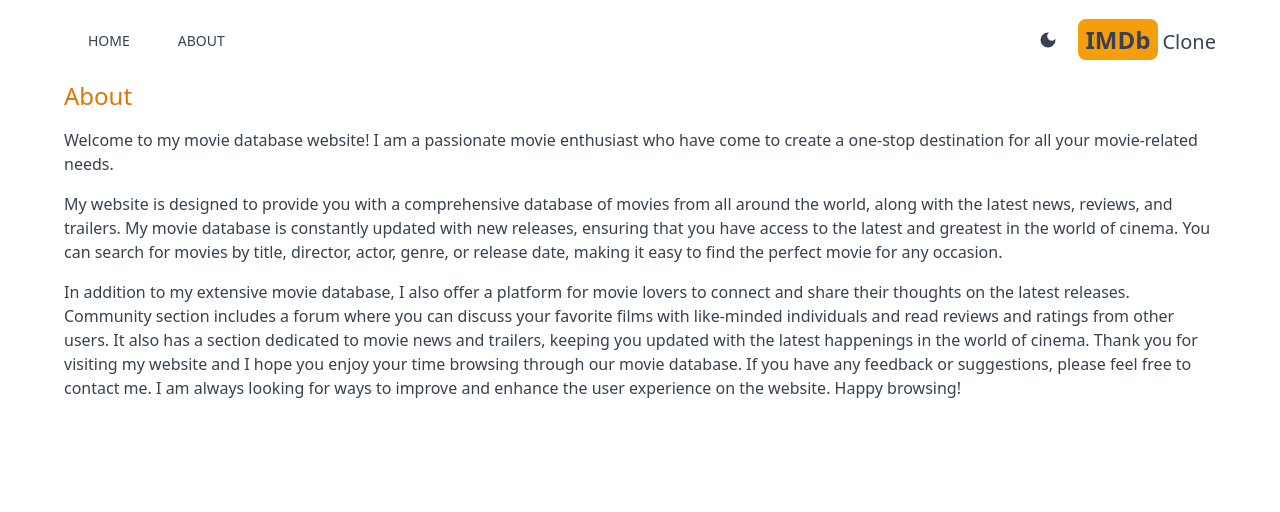
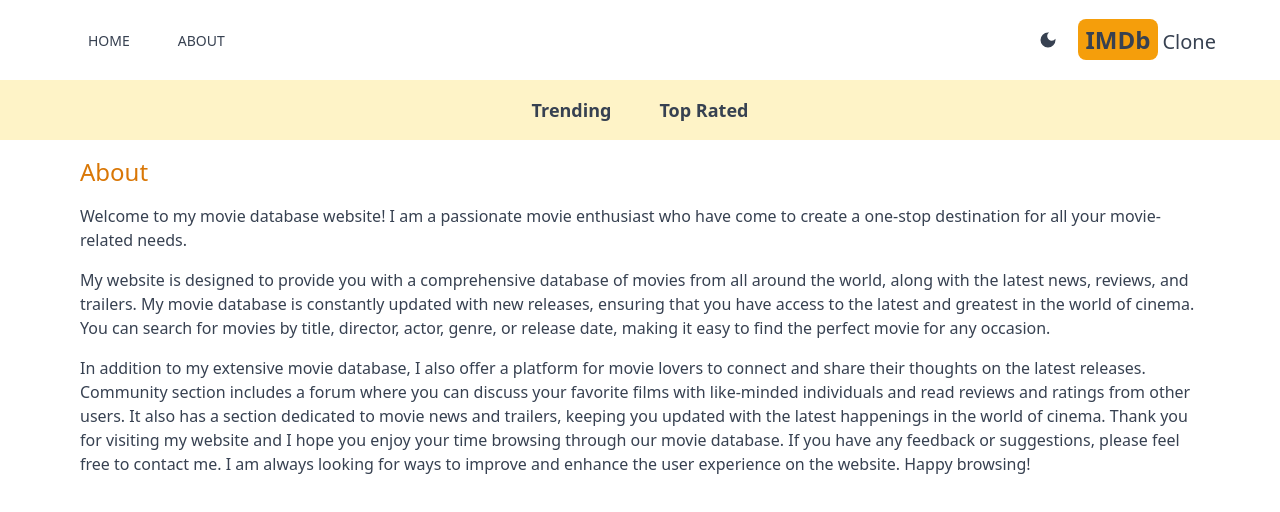
Before and after one commit to OzzyDm/imdb-clone, a Next.js app: page /about in a window 1280 px wide. Shown: the top 512 px of the page. Built offline with nearby package versions, Linux system fonts and the light colour scheme.

Commit message:
add navbar

```diff
--- a/src/app/about/page.js
+++ b/src/app/about/page.js
@@ -1,6 +1,6 @@
 function About() {
   return (
-    <div className="max-w-6xl mx-auto space-y-4">
+    <div className="max-w-6xl mx-auto space-y-4 p-4">
       <h1 className="text-2xl font-medium text-amber-600">About</h1>
       <p>
         Welcome to my movie database website! I am a passionate movie enthusiast
--- /dev/null
+++ b/src/app/components/Navbar.js
@@ -0,0 +1,12 @@
+import NavbarItem from "./NavbarItem";
+
+function Navbar() {
+  return (
+    <div className="flex justify-center dark:bg-gray-600 bg-amber-100 lg:text-lg p-4">
+      <NavbarItem title="Trending" param="fetchTrending" />
+      <NavbarItem title="Top Rated" param="fetchTopRated" />
+    </div>
+  );
+}
+
+export default Navbar;
--- /dev/null
+++ b/src/app/components/NavbarItem.js
@@ -0,0 +1,27 @@
+"use client";
+
+import Link from "next/link";
+
+import { useSearchParams } from "next/navigation";
+
+function NavbarItem({ title, param }) {
+  const searchParams = useSearchParams();
+  const genre = searchParams.get("genre");
+
+  return (
+    <div>
+      <Link
+        className={`m-4 hover:text-amber-600 font-semibold p-2 ${
+          genre &&
+          genre === param &&
+          "underline underline-offset-8 decoration-4 decoration-amber-500 rounded-lg"
+        }`}
+        href={`/?genre=${param}`}
+      >
+        {title}
+      </Link>
+    </div>
+  );
+}
+
+export default NavbarItem;
--- a/src/app/layout.js
+++ b/src/app/layout.js
@@ -1,4 +1,5 @@
 import Header from "./components/Header";
+import Navbar from "./components/Navbar";
 import "./globals.css";
 import Providers from "./Providers";
 
@@ -7,11 +8,10 @@ export default function RootLayout({ children }) {
     <html lang="en">
       <body>
         <Providers>
-          {/* Header */}
           <Header />
 
           {/* Navbar */}
-
+          <Navbar />
           {/* SearchBox */}
           {children}
         </Providers>
```
